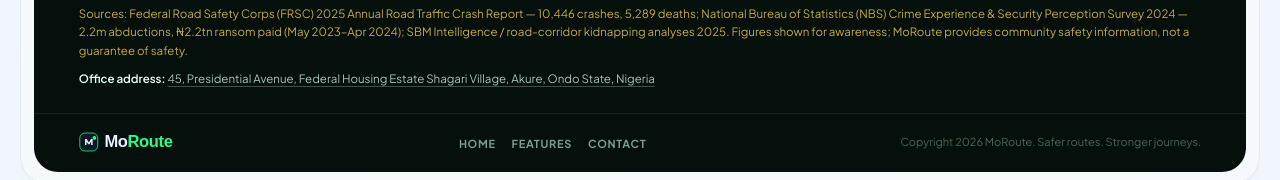
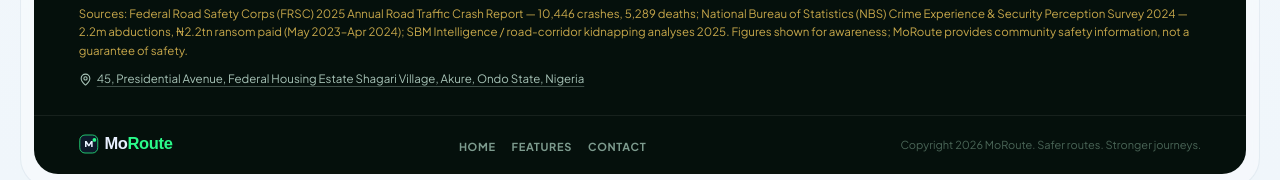
Before and after one commit to femithetechguy/moroute, a Next.js app: page / in a window 1280 px wide. Shown: the part 4615-4795 px from the top of the page. Built offline with nearby package versions, Linux system fonts and the light colour scheme; no server answers.

Commit message:
Ref FTTG-43: replace "Office address:" label with MapPin icon in footer

```diff
--- a/app/globals.css
+++ b/app/globals.css
@@ -2166,12 +2166,10 @@
   line-height: 1.6;
 }
 
-.footer-address-label {
-  color: #eafff5;
-  font-weight: 600;
-}
-
 .footer-address-link {
+  display: inline-flex;
+  align-items: center;
+  gap: 5px;
   color: #a8c4b8;
   text-decoration: underline;
   text-underline-offset: 3px;
--- a/components/SiteFooter.tsx
+++ b/components/SiteFooter.tsx
@@ -1,6 +1,7 @@
 "use client";
 
 import type { MouseEvent } from "react";
+import { MapPin } from "lucide-react";
 import type { MorouteContent } from "@/types/content";
 
 type SiteFooterProps = {
@@ -58,8 +59,8 @@
 
       {/* Company address */}
       <p className="footer-address">
-        <span className="footer-address-label">Office address:</span>{" "}
         <a href={footer.addressMapHref} target="_blank" rel="noopener noreferrer" className="footer-address-link">
+          <MapPin size={13} className="footer-address-icon" />
           {footer.address}
         </a>
       </p>
```
